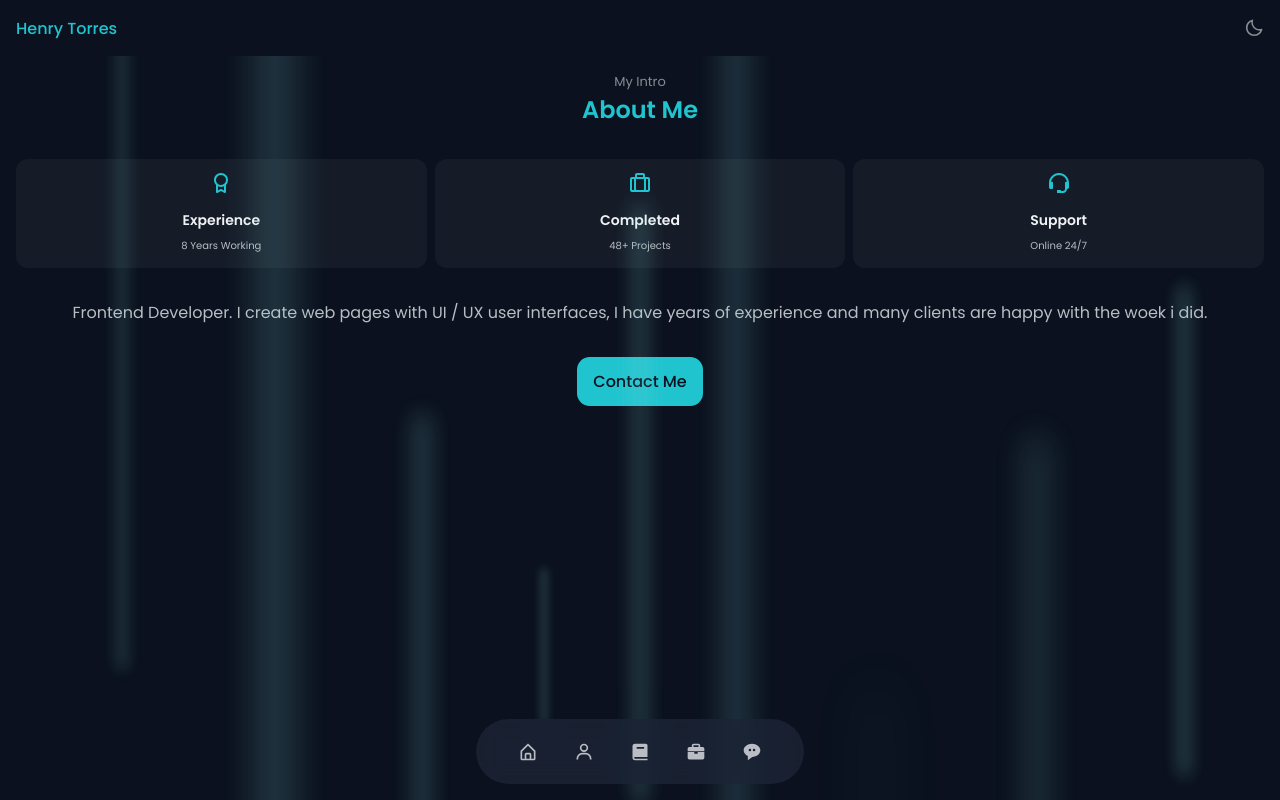
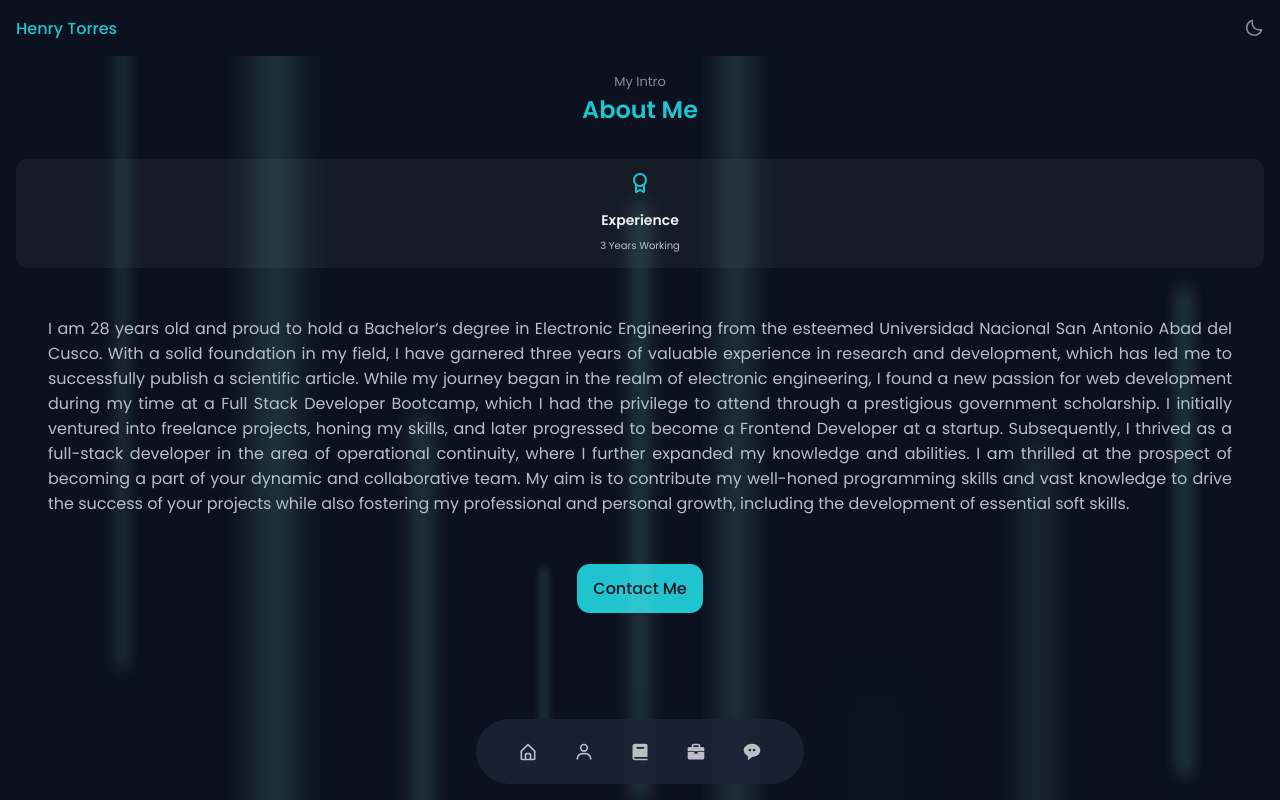
Before and after one commit to HenryCodeT/Portofolio-NextJS-Typescript-CSS, a Next.js app: page /about in a window 1280 px wide. Built offline with nearby package versions, Linux system fonts and the light colour scheme.

Commit message:
add: config about sections

```diff
--- a/src/app/about/page.tsx
+++ b/src/app/about/page.tsx
@@ -11,23 +11,25 @@ const About = () => {
                         <div className="about__box">
                             <BiAward className='about__icon'/>
                             <h3 className="about__title">Experience</h3>
-                            <span className="about__subtitle">8 Years Working</span>
+                            <span className="about__subtitle">3 Years Working</span>
                         </div>
-                        <div className="about__box">
+                        {/* <div className="about__box">
                             <BiBriefcaseAlt className='bx bx-briefcase-alt about__icon'/>
                             <h3 className="about__title">Completed</h3>
-                            <span className="about__subtitle">48+ Projects</span>
+                            <span className="about__subtitle">4 Projects</span>
                         </div>
                         <div className="about__box">
                             <BiSupport className='bx bx-support about__icon'/>
                             <h3 className="about__title">Support</h3>
                             <span className="about__subtitle">Online 24/7</span>
-                        </div>
+                        </div> */}
                     </div>
 
                     <p className="about__description">
-                        Frontend Developer. I create web pages with UI / UX user interfaces,
-                        I have years of experience and many clients are happy with the woek i did.
+                    I am 28 years old and proud to hold a Bachelor&lsquo;s degree in Electronic Engineering from the esteemed Universidad Nacional San Antonio Abad del Cusco.
+                    With a solid foundation in my field, I have garnered three years of valuable experience in research and development, which has led me to successfully publish a scientific article.
+                    While my journey began in the realm of electronic engineering, I found a new passion for web development during my time at a Full Stack Developer Bootcamp, which I had the privilege to attend through a prestigious government scholarship. I initially ventured into freelance projects, honing my skills, and later progressed to become a Frontend Developer at a startup. Subsequently, I thrived as a full-stack developer in the area of operational continuity, where I further expanded my knowledge and abilities.
+                    I am thrilled at the prospect of becoming a part of your dynamic and collaborative team. My aim is to contribute my well-honed programming skills and vast knowledge to drive the success of your projects while also fostering my professional and personal growth, including the development of essential soft skills.
                     </p>
                     <a href="#contact" className="button about__button-contact">Contact Me</a>
                 </div>
--- a/src/app/globals.css
+++ b/src/app/globals.css
@@ -745,8 +745,8 @@ left: 85%;
 }
 
 .about__info {
-  display: grid;
-  grid-template-columns: repeat(3, 1fr);
+  /* display: grid; */
+  /* grid-template-columns: repeat(3, 1fr); */
   gap: 0.5rem;
   margin-bottom: 2rem;
 }
@@ -774,8 +774,15 @@ left: 85%;
 
 .about__description {
   margin-bottom: 2rem;
+  padding: 1rem 2rem;
   color: var(--text-color);
+  text-align: justify;
 }
+
+.about__button-contact{
+  margin-bottom: 5rem;
+}
+
 /*////////////////////////// END ABOUT /////////////////////////////*/
 
 /*////////////////////// SKILLS ///////////////////////*/
@@ -947,6 +954,27 @@ left: 85%;
 }
 /*//////////////////////// END CONTACT ///////////////////////*/
 
+/*//////////////////////// SCROLL BAR ////////////////////////*/
+::-webkit-scrollbar {
+  width: 0.5rem;
+  border-radius: 0.5rem;
+  background-color: var(--container-color);
+}
+
+::-webkit-scrollbar-track {
+  border-radius: 1.5rem;
+}
+
+::-webkit-scrollbar-thumb {
+  background-color: var(--first-color);
+  border-radius: 0.5rem;
+}
+
+::-webkit-scrollbar-thumb:hover {
+  background-color: var(--first-color-alt);
+}
+/*//////////////////////// END SCROLL BAR ////////////////////////*/
+
 /*=============== RESPONSIVE ===============*/
 
 @media screen and (min-width: 968px) {
--- a/src/app/page.tsx
+++ b/src/app/page.tsx
@@ -14,7 +14,7 @@ export default function Home() {
                         <h3 id='head1' className="home__name">Hello, I&lsquo;m</h3>
                         <h1 id='head2' className="home__name">Henry Torres</h1>
                         <h3 id='head3' className="home__name">Full Stack Developer</h3>
-                        <h1 id='head4' className="home__name">Henry Torres - Full Stack Developer</h1>
+                        <h1 id='head4' className="home__name">Full Stack Developer</h1>
                     </div>
                     <div className="home__button">
                         <a download="" href="assets/pdf/hailee-Cv.pdf" className="button button--ghost">
```
